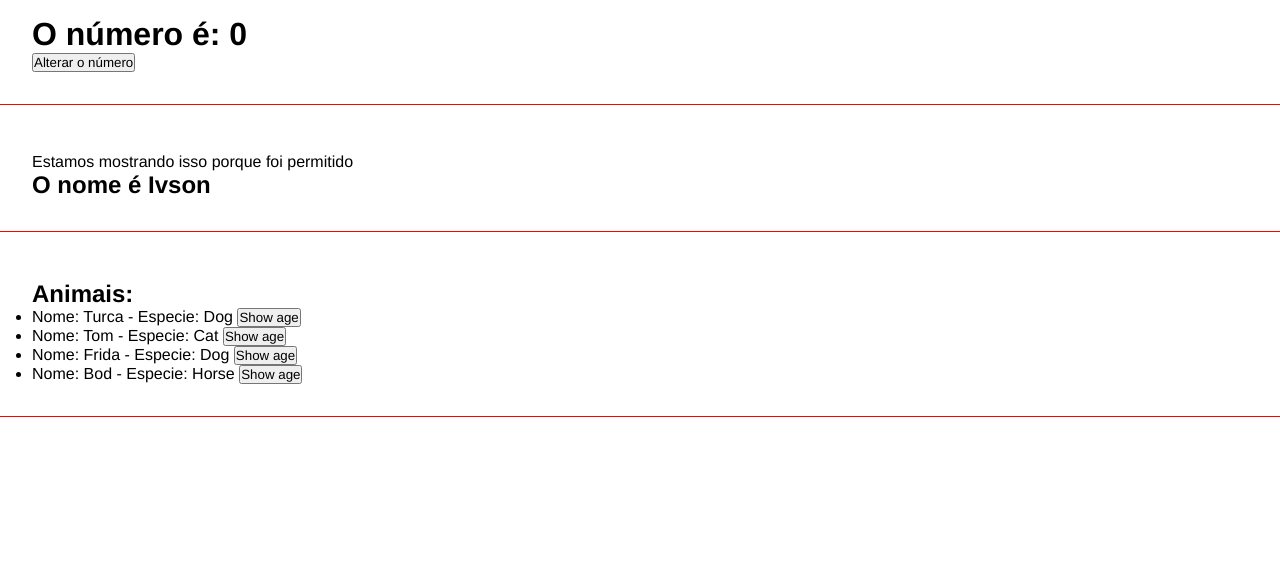
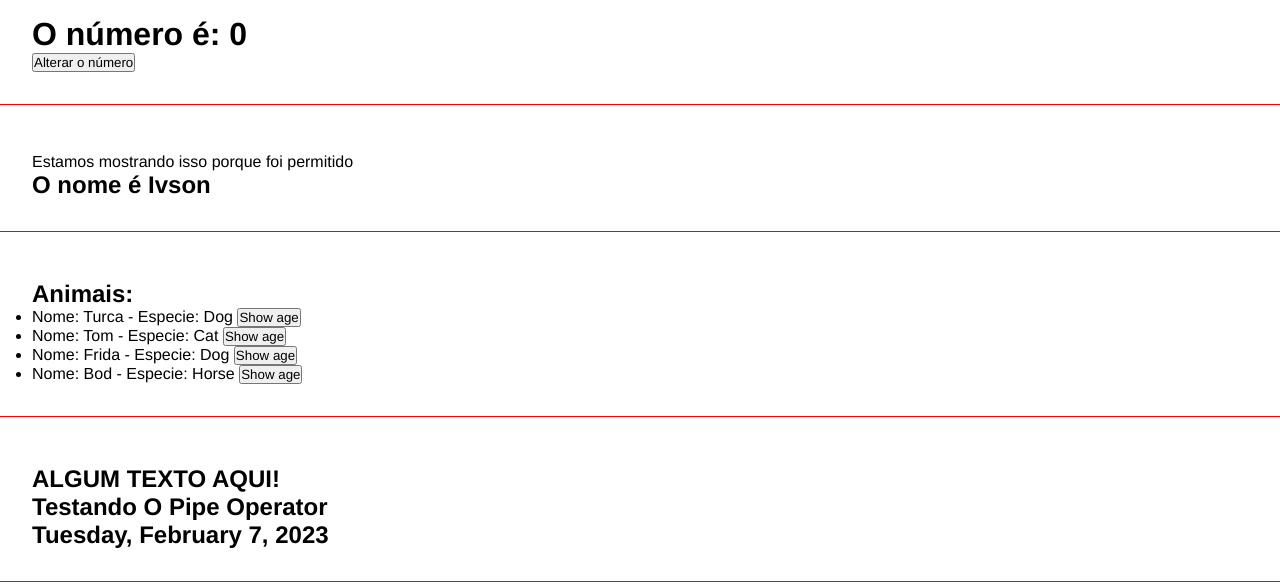
Before and after one commit to ivsonramos/curso-angular, an Angular app: page / in a window 1280 px wide. Shown: the part 1099-1685 px from the top of the page. Built offline with nearby package versions, Linux system fonts and the light colour scheme.

Commit message:
:sparkles:Adiciona pipe operators

```diff
--- a/src/app/app.component.html
+++ b/src/app/app.component.html
@@ -22,3 +22,5 @@
 <app-if-render></app-if-render>
 
 <app-list-render></app-list-render>
+
+<app-pipes></app-pipes>
--- a/src/app/app.module.ts
+++ b/src/app/app.module.ts
@@ -12,6 +12,7 @@ import { EventosComponent } from './components/eventos/eventos.component';
 import { EmitterComponent } from './components/emitter/emitter.component';
 import { ChangeNumberComponent } from './components/change-number/change-number.component';
 import { ListRenderComponent } from './components/list-render/list-render.component';
+import { PipesComponent } from './components/pipes/pipes.component';
 
 @NgModule({
   declarations: [
@@ -24,7 +25,8 @@ import { ListRenderComponent } from './components/list-render/list-render.compon
     EventosComponent,
     EmitterComponent,
     ChangeNumberComponent,
-    ListRenderComponent
+    ListRenderComponent,
+    PipesComponent
   ],
   imports: [
     BrowserModule,
--- /dev/null
+++ b/src/app/components/pipes/pipes.component.html
@@ -0,0 +1,5 @@
+<div class="class">
+  <h2>{{ "Algum texto aqui!" | uppercase }}</h2>
+  <h2>{{ someText | titlecase }}</h2>
+  <h2>{{ today | date: "fullDate"}}</h2>
+</div>
--- /dev/null
+++ b/src/app/components/pipes/pipes.component.ts
@@ -0,0 +1,18 @@
+import { Component, OnInit } from '@angular/core';
+
+@Component({
+  selector: 'app-pipes',
+  templateUrl: './pipes.component.html',
+  styleUrls: ['./pipes.component.scss']
+})
+export class PipesComponent implements OnInit {
+  someText = 'TESTANDO O PIPE OPERATOR';
+
+  today = new Date();
+
+  constructor() { }
+
+  ngOnInit(): void {
+  }
+
+}
```
Also changed, not shown: src/app/components/pipes/pipes.component.scss (added), 1 other file (tests, documents, lock files or other folders).
